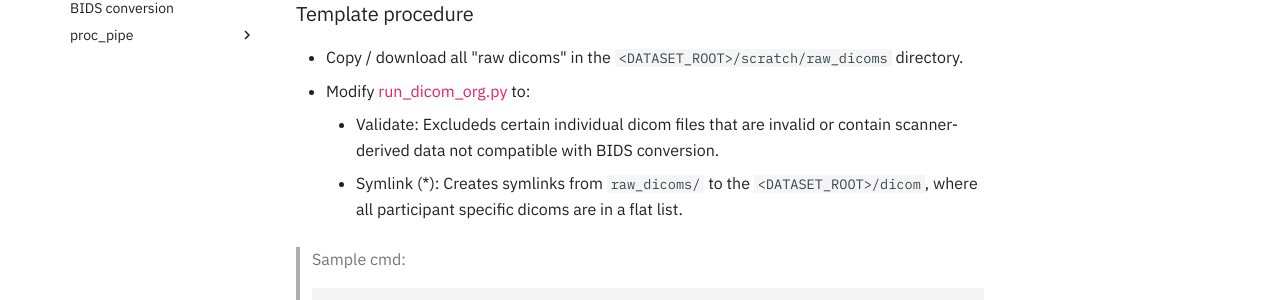
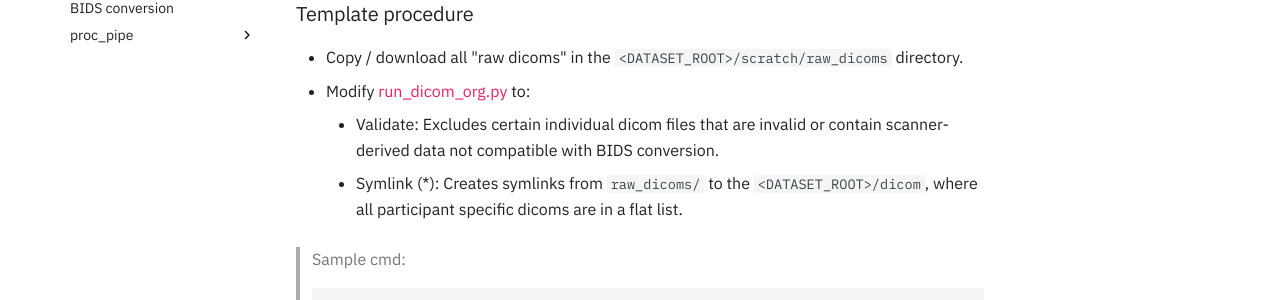
Before and after one commit to neurobagel/develop, an MkDocs documentation site: the page built from docs/docs/mr_proc/workflow/dicom_org.md, in a window 1280 px wide and 947 px high. Shown: the part 426-726 px from the top of the window. Built offline with MkDocs 1.6.1 and Material for MkDocs 9.7.7, drawn with Linux system fonts in a browser that asks for light colours; comment, search, counter and statistics services are not loaded.

Commit message:
Update docs/mr_proc/workflow/dicom_org.md
Co-authored-by: Sebastian Urchs <surchs@users.noreply.github.com>

```diff
--- a/docs/docs/mr_proc/workflow/dicom_org.md
+++ b/docs/docs/mr_proc/workflow/dicom_org.md
@@ -10,7 +10,7 @@ This is a dataset specific process and needs to be customized based on local sca
 
 - Copy / download all "raw dicoms" in the `<DATASET_ROOT>/scratch/raw_dicoms` directory.
 - Modify [run_dicom_org.py](https://github.com/neurodatascience/mr_proc/blob/main/workflow/dicom_org/run_dicom_org.py) to:
-    -  Validate: Excludeds certain individual dicom files that are invalid or contain scanner-derived data not compatible with BIDS conversion.
+    -  Validate: Excludes certain individual dicom files that are invalid or contain scanner-derived data not compatible with BIDS conversion.
     -  Symlink (*): Creates symlinks from `raw_dicoms/` to the `<DATASET_ROOT>/dicom`, where all participant specific dicoms are in a flat list.
 
 > Sample cmd:
```
